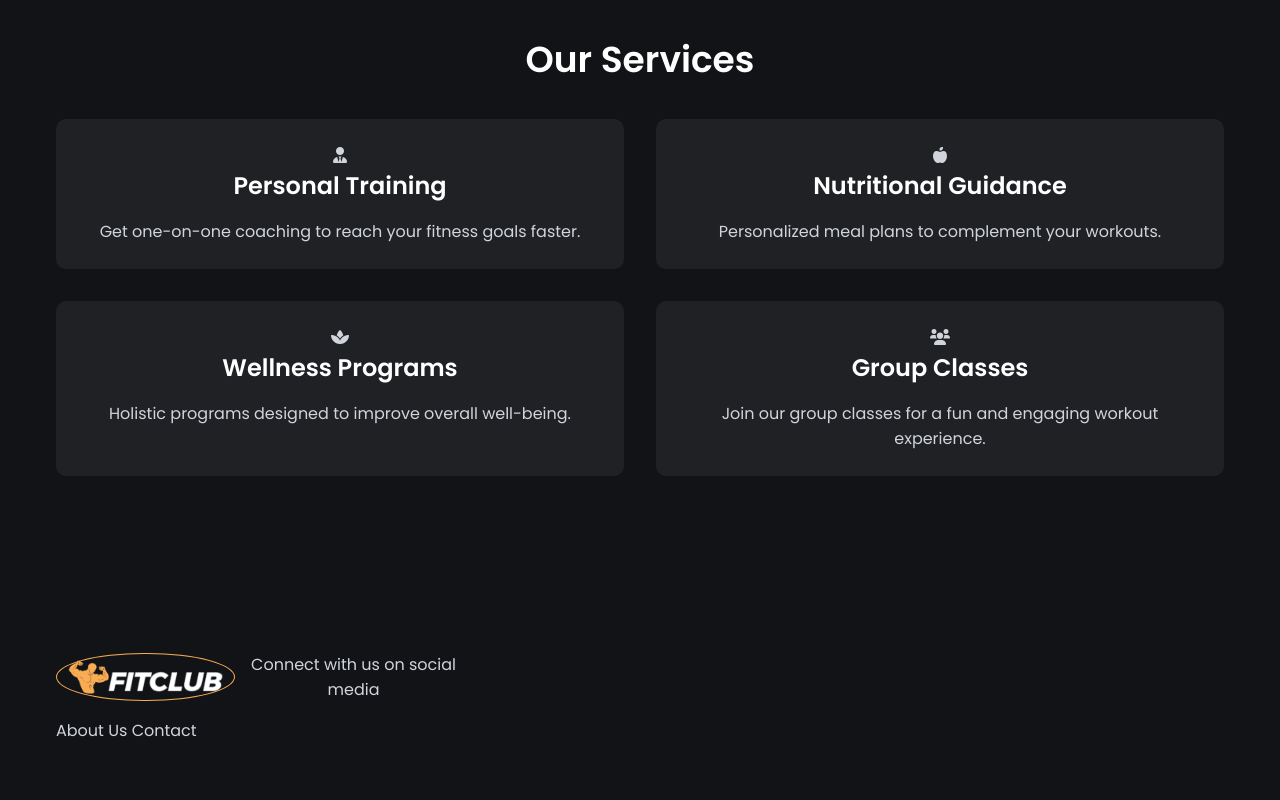
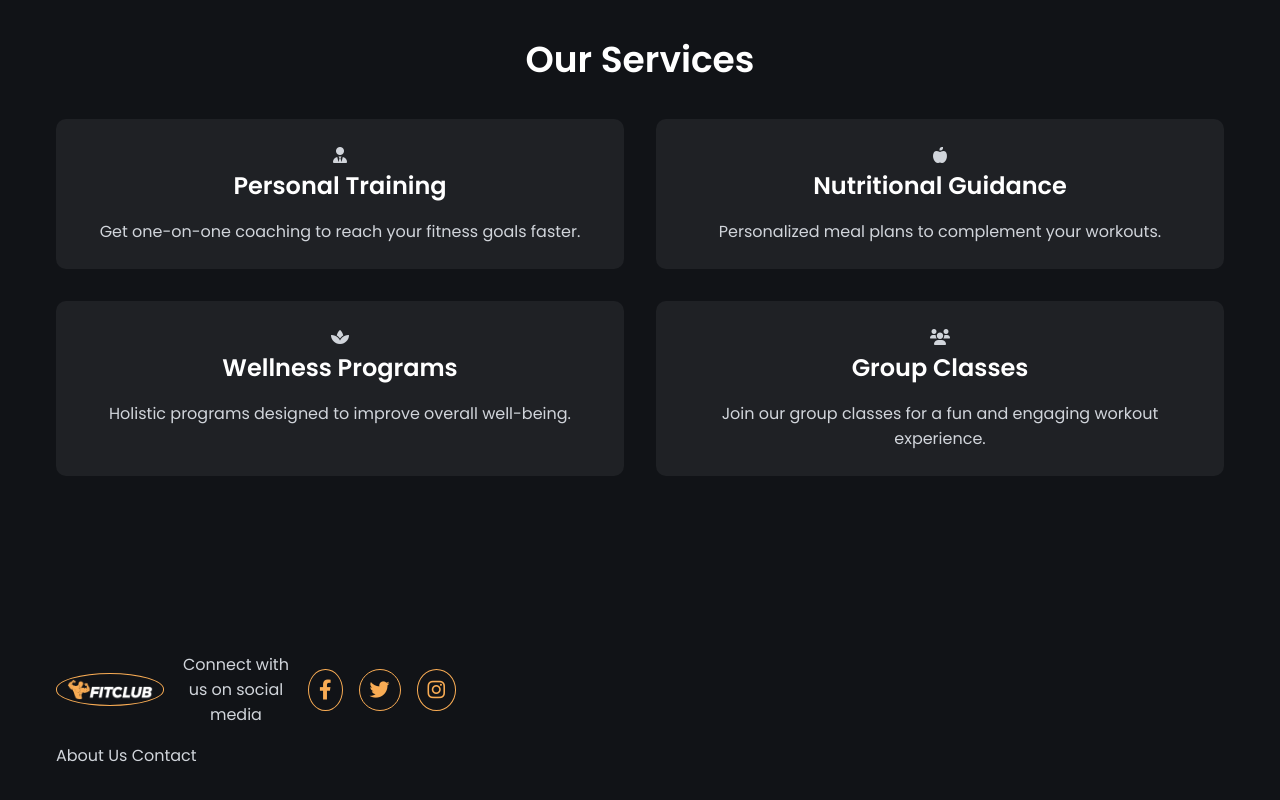
Before and after one commit to Abhishek-Pandey786/A-Modern-Fitness-Website, a plain HTML site: page services.html in a window 1280 px wide. Shown: the part 604-1404 px from the top of the page. Drawn offline with Linux system fonts and the light colour scheme.

Commit message:
Add files via upload

```diff
--- a/services.html
+++ b/services.html
@@ -63,6 +63,9 @@
             <div class="footer__socials">
                 <a href="#"><img src="assets/logo.png" alt="logo"></a>
                 <p>Connect with us on social media</p>
+                <a href="#"><i class="fab fa-facebook-f"></i></a>
+                <a href="#"><i class="fab fa-twitter"></i></a>
+                <a href="#"><i class="fab fa-instagram"></i></a>
             </div>
             <div class="footer__links">
                 <a href="about.html">About Us</a>
```
